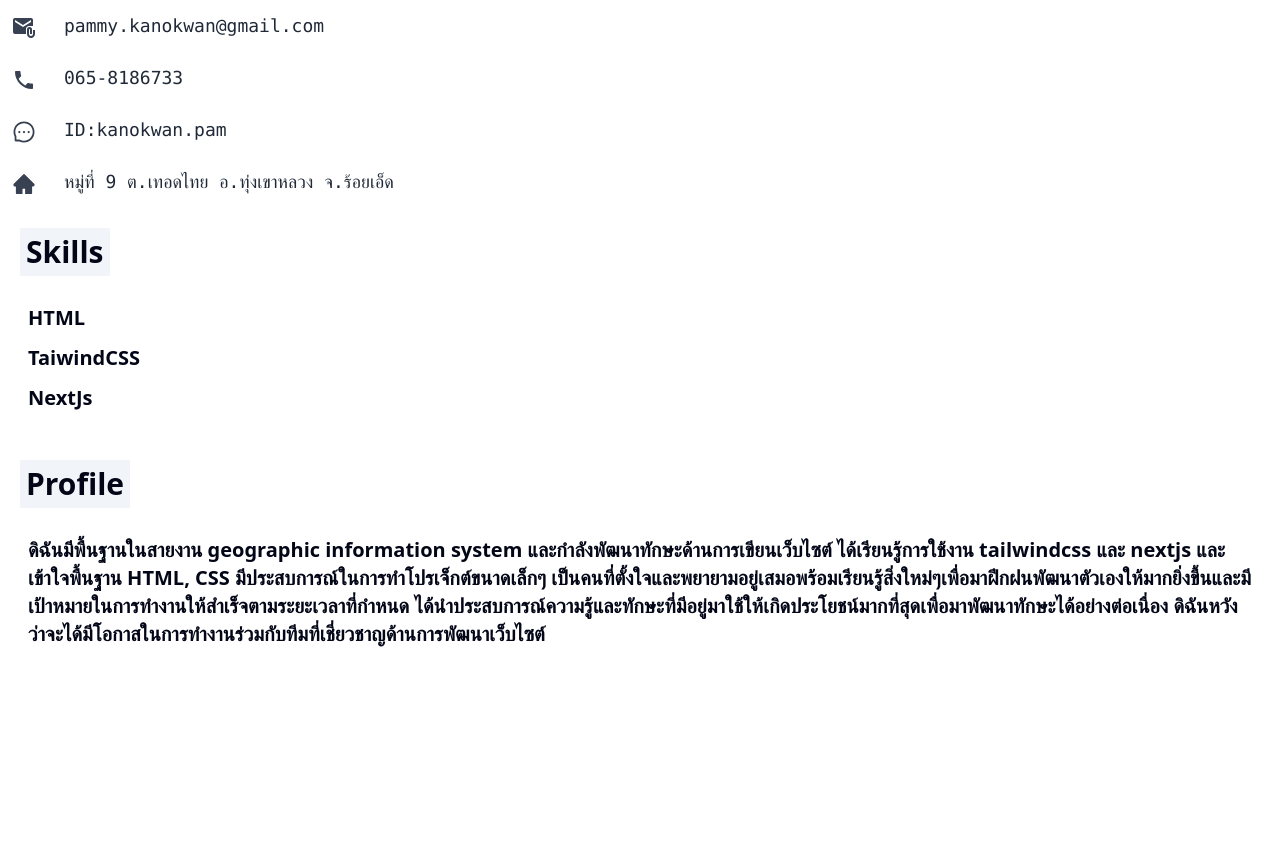
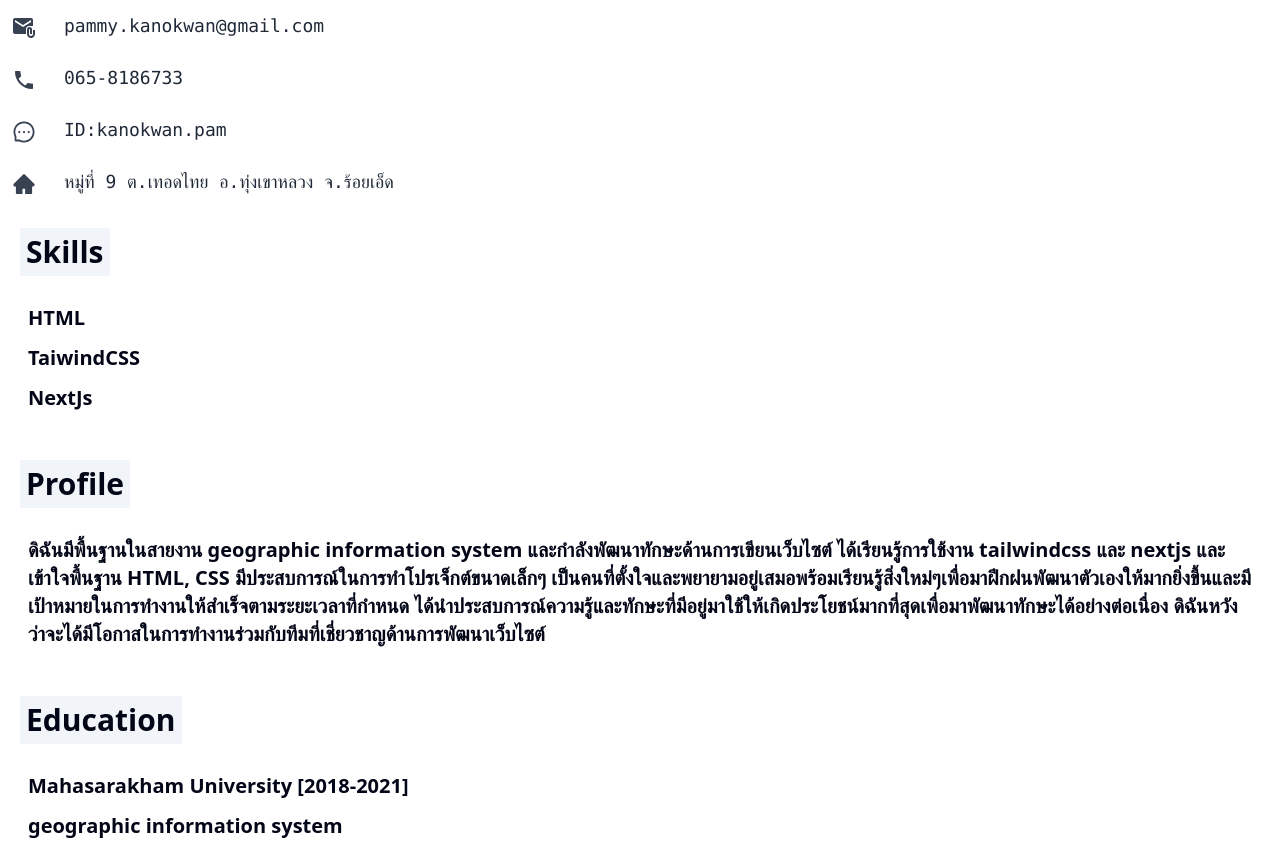
Before and after one commit to pampamz/pamm, a Next.js app: page / in a window 1280 px wide. Before the commit the page ends 800 px from the top, so only its background shows below. Built offline with nearby package versions, Linux system fonts and the light colour scheme.

Commit message:
geographic information system

```diff
--- /dev/null
+++ b/components/education/education.tsx
@@ -0,0 +1,23 @@
+import React from 'react';
+
+interface EducationProps {
+
+}
+
+const Education: React.FC<EducationProps> = ({  }) => {
+    return (
+        <>
+      <div className="flex flex-col gap-5 p-5">
+        <div className=" bg-slate-100 p-1.5 w-fit text-3xl font-bold text-slate-950">
+        Education </div>
+        <div className="flex flex-col gap-3 p-2">
+          <div className=" text-xl font-bold text-slate-950">Mahasarakham University [2018-2021]</div>
+          <div className=" text-xl font-bold text-slate-950">geographic information system</div>
+
+      </div>
+      </div>
+        </>
+    );
+};
+
+export default Education;
--- a/pages/index.tsx
+++ b/pages/index.tsx
@@ -1,4 +1,5 @@
 import ContectDetail from "@/components/contect-detall/contect";
+import Education from "@/components/education/education";
 import Profile from "@/components/profile/profile";
 import Skills from "@/components/skills/skills";
 
@@ -8,6 +9,7 @@ export default function Home() {
       <ContectDetail></ContectDetail>
       <Skills></Skills>
       <Profile></Profile>
+      <Education></Education>
     </>
   );
 }
```
